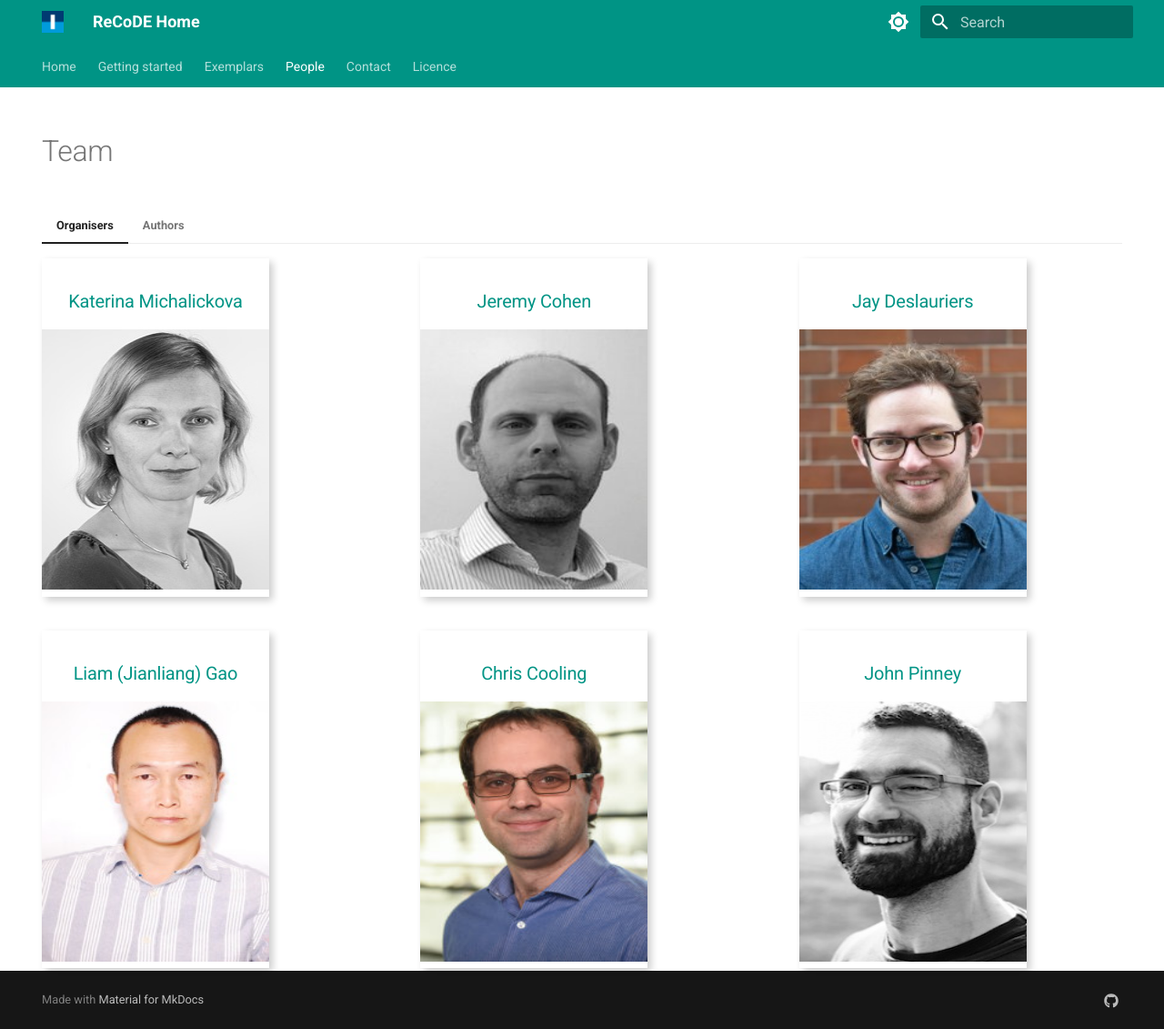
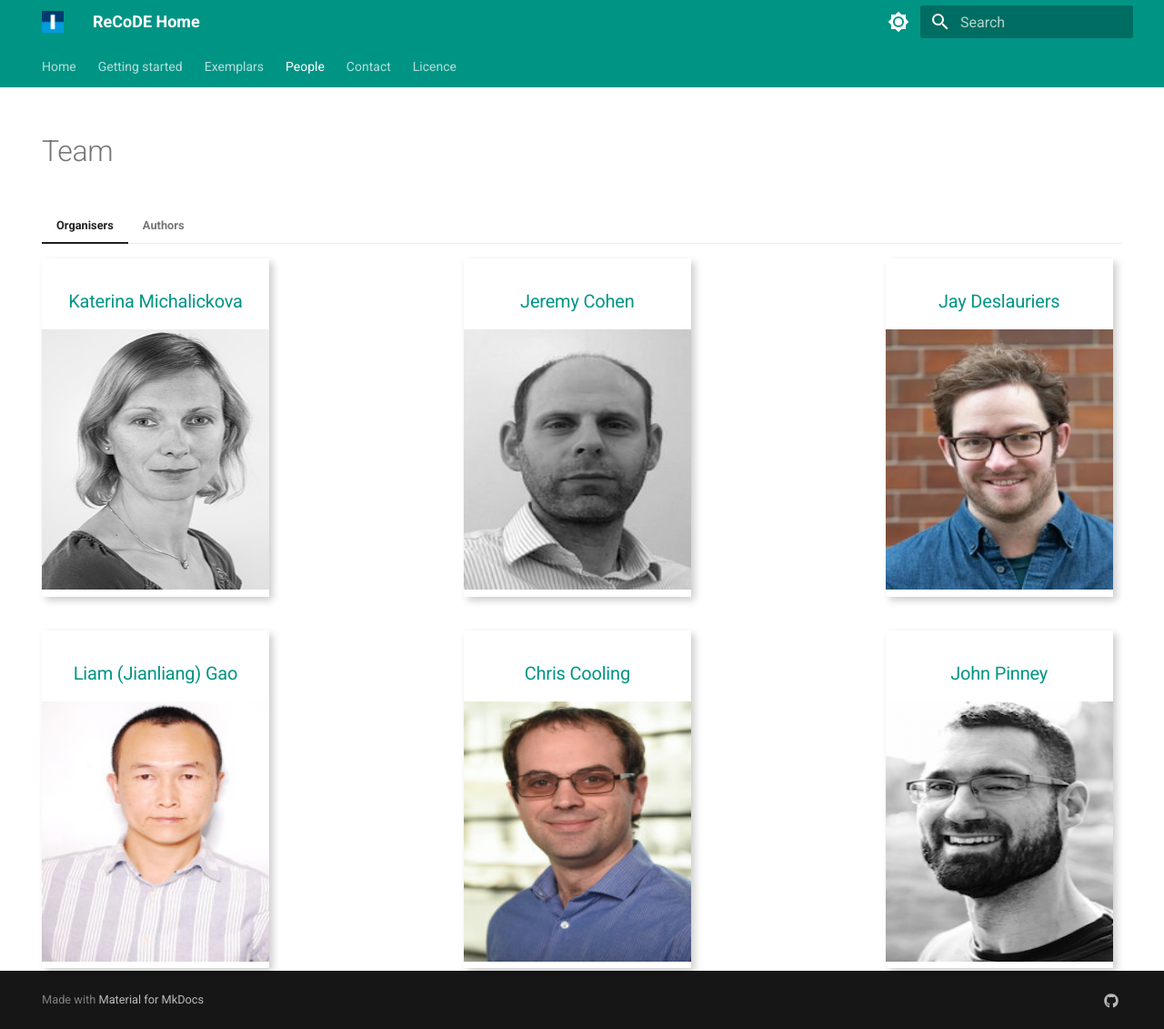
Before and after one commit to ImperialCollegeLondon/ReCoDE-home, an MkDocs documentation site: the page built from docs/people.md, in a window 1280 px wide and 1131 px high. Shown: the whole window at 91% size. Built offline with MkDocs 1.6.1 and Material for MkDocs 9.7.7, drawn with Linux system fonts in a browser that asks for light colours.

```diff
--- a/docs/stylesheets/extra.css
+++ b/docs/stylesheets/extra.css
@@ -1,7 +1,7 @@
 /* Grid layout */
 .grid-container {
   display: grid;
-  column-gap: 14%;
+  column-gap: 18%;
   row-gap: 5%;
   grid-template-columns: repeat(auto-fit, minmax(40px, 250px) );
 }
```
Also changed, not shown: docs/exemplars/index.md (+1 -1 lines).
